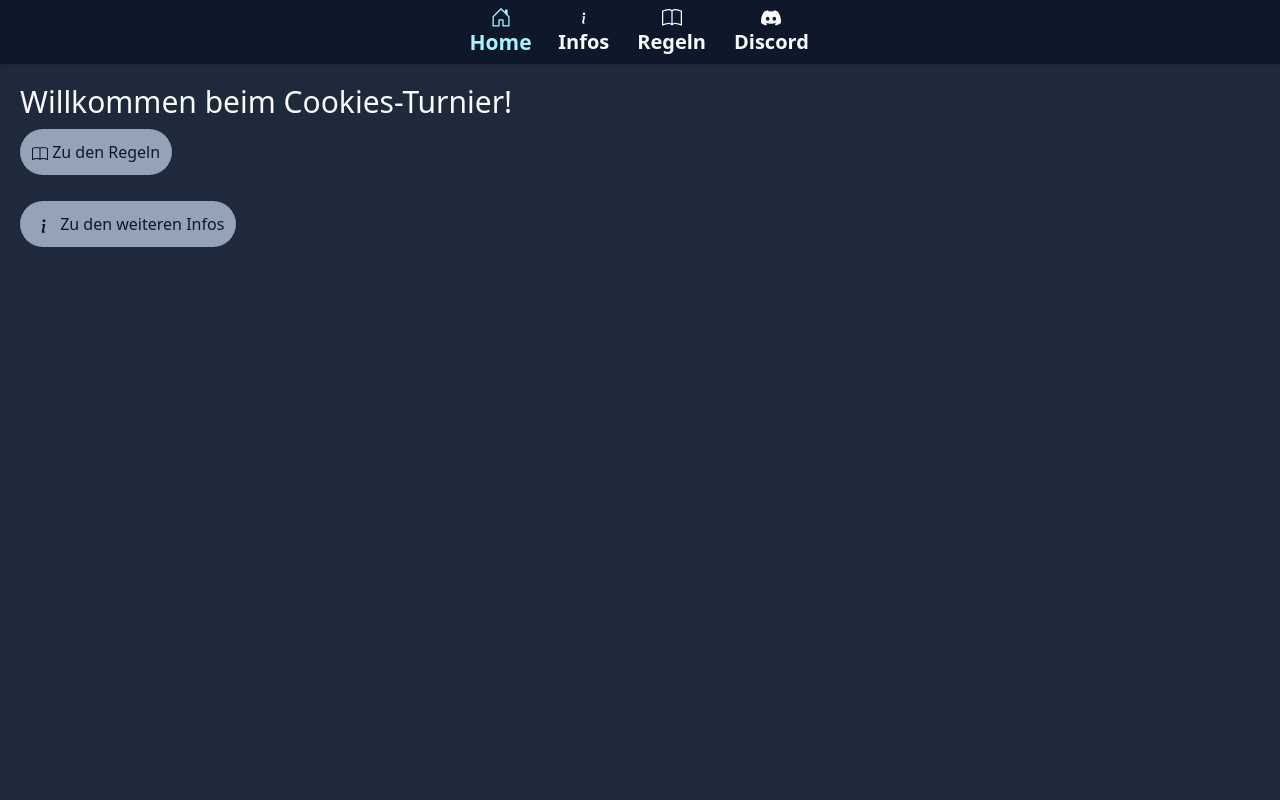
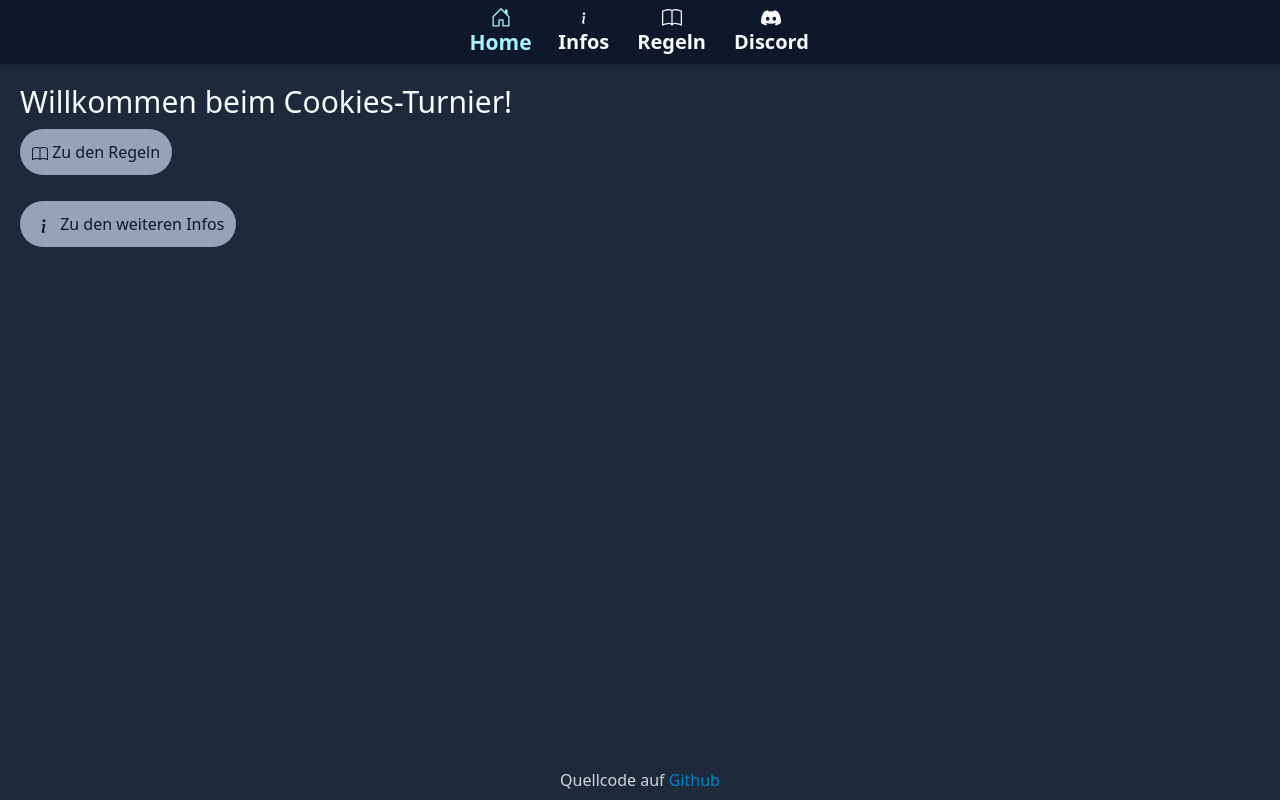
Before and after one commit to CookiesTournament/website, a Next.js app: page / in a window 1280 px wide. Built offline with nearby package versions, Linux system fonts and the light colour scheme.

Commit message:
💬 Add footer

```diff
--- a/pages/_app.tsx
+++ b/pages/_app.tsx
@@ -1,7 +1,8 @@
 import "../styles/globals.css";
 import type { AppProps } from "next/app";
-import { Book, Discord, HouseDoor, Info, Pen } from "react-bootstrap-icons";
+import { Book, Discord, HouseDoor, Info } from "react-bootstrap-icons";
 import { NavItem } from "../components/NavItem";
+import Link from "next/link";
 
 function App({ Component, pageProps }: AppProps) {
   return (
@@ -21,6 +22,14 @@ function App({ Component, pageProps }: AppProps) {
       <main className="p-5 text-slate-50">
         <Component {...pageProps} />
       </main>
+      <footer className="absolute bottom-0 right-0 left-0 text-gray-300 flex justify-center">
+        <p className="text-center p-2">
+          Quellcode auf{" "}
+          <Link href="https://github.com/CookiesTournament/website">
+            <a className="text-sky-600 hover:text-sky-800 transition">Github</a>
+          </Link>
+        </p>
+      </footer>
     </>
   );
 }
```
